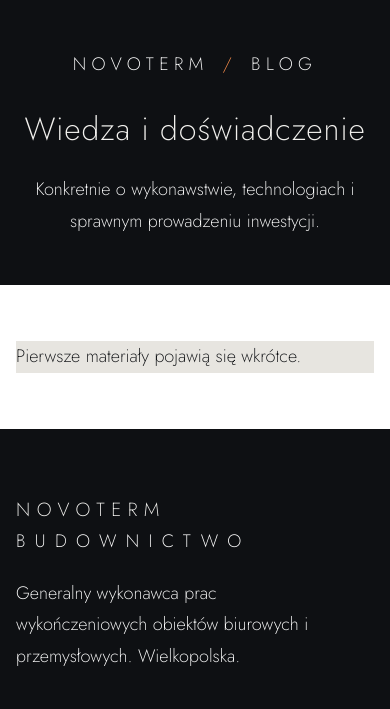
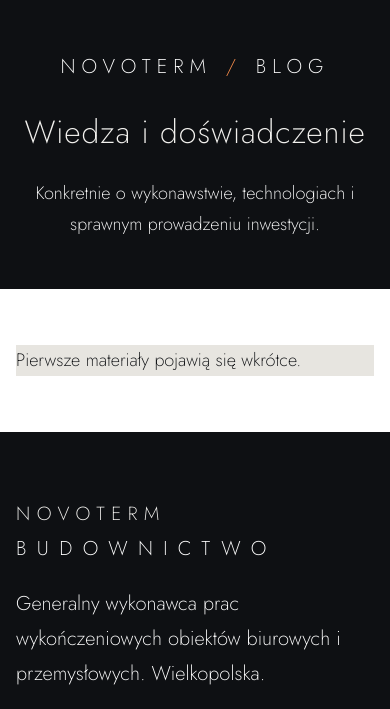
Before and after one commit to MateuszGurgul11/nowoterm, an Astro site in the folder apps/web/: page /blog in a window 390 px wide. Shown: the part 63-772 px from the top of the page. Built offline with nearby package versions, Linux system fonts and the light colour scheme; Astro itself is replaced by a stand-in of ours.

Commit message:
Change font size

```diff
--- a/apps/web/src/pages/blog/index.astro
+++ b/apps/web/src/pages/blog/index.astro
@@ -39,6 +39,6 @@
   .blog-card { min-height: 290px; padding: clamp(28px, 5vw, 58px); background: var(--bg); }
   .blog-card h2 { margin: 18px 0; font-size: clamp(24px, 3vw, 36px); }
   .blog-card p { color: var(--ink-soft); }
-  .blog-meta { color: var(--accent); font-size: 18px; letter-spacing: .12em; text-transform: uppercase; }
+  .blog-meta { color: var(--accent); font-size: 20px; letter-spacing: .12em; text-transform: uppercase; }
   @media (max-width: 700px) { .blog-grid { grid-template-columns: 1fr; } }
 </style>
--- a/apps/web/src/pages/kontakt.astro
+++ b/apps/web/src/pages/kontakt.astro
@@ -25,7 +25,7 @@
           </div>
           <div class="contact-line" data-reveal>
             <span class="cl-key">E-mail</span>
-            <a href="mailto:biuro@novoterm-budownictwo.pl" style="font-size: clamp(18px, 1.8vw, 22px)">biuro@novoterm-budownictwo.pl</a>
+            <a href="mailto:biuro@novoterm-budownictwo.pl" style="font-size: clamp(20px, 1.8vw, 22px)">biuro@novoterm-budownictwo.pl</a>
           </div>
           <div class="contact-line" data-reveal>
             <span class="cl-key">Adres</span>
--- a/apps/web/src/pages/realizacje/[slug].astro
+++ b/apps/web/src/pages/realizacje/[slug].astro
@@ -64,6 +64,6 @@
   .project-facts { padding-block: 30px; border-bottom: 1px solid var(--line); background: var(--bg-soft); }
   .project-facts .wrap { display: flex; gap: clamp(28px, 7vw, 90px); flex-wrap: wrap; }
   .project-facts div { display: grid; gap: 4px; }
-  .project-facts span { color: var(--muted); font-size: 18px; letter-spacing: .12em; text-transform: uppercase; }
+  .project-facts span { color: var(--muted); font-size: 20px; letter-spacing: .12em; text-transform: uppercase; }
   .project-facts strong { font-weight: 250; }
 </style>
--- a/apps/web/src/styles/global.css
+++ b/apps/web/src/styles/global.css
@@ -31,7 +31,7 @@
   background: var(--bg);
   color: var(--ink);
   font-family: var(--font);
-  font-size: 18px;
+  font-size: 20px;
   font-weight: 250;
   line-height: 1.75;
   -webkit-font-smoothing: antialiased;
@@ -50,7 +50,7 @@
 .wrap--narrow { width: min(860px, 100% - 2 * var(--pad)); margin-inline: auto; }
 
 .label {
-  font-size: 18px;
+  font-size: 20px;
   font-weight: 250;
   letter-spacing: 0.42em;
   text-transform: uppercase;
@@ -90,7 +90,7 @@
   align-items: center;
   gap: 14px;
   padding: 16px 38px;
-  font-size: 18px;
+  font-size: 20px;
   font-weight: 250;
   letter-spacing: 0.28em;
   text-transform: uppercase;
@@ -109,7 +109,7 @@
 
 .link-more {
   display: inline-flex; align-items: center; gap: 10px;
-  font-size: 18px; font-weight: 250; letter-spacing: 0.26em; text-transform: uppercase;
+  font-size: 20px; font-weight: 250; letter-spacing: 0.26em; text-transform: uppercase;
   color: var(--ink);
   padding-bottom: 6px;
   border-bottom: 1px solid var(--line);
@@ -153,11 +153,11 @@
   object-position: left center;
 }
 .brand .b-name { font-size: 21px; font-weight: 250; letter-spacing: 0.34em; text-transform: uppercase; }
-.brand .b-sub { font-size: 18px; font-weight: 250; letter-spacing: 0.52em; text-transform: uppercase; color: var(--dark-muted); margin-top: 3px; }
+.brand .b-sub { font-size: 20px; font-weight: 250; letter-spacing: 0.52em; text-transform: uppercase; color: var(--dark-muted); margin-top: 3px; }
 
 .nav { display: flex; align-items: center; gap: clamp(14px, 2vw, 34px); }
 .nav > a, .nav-drop > button {
-  font-size: 18px; font-weight: 250; letter-spacing: 0.22em; text-transform: none;
+  font-size: 20px; font-weight: 250; letter-spacing: 0.22em; text-transform: none;
   color: #fff;
   padding: 8px 0;
   border-bottom: 1px solid transparent;
@@ -176,7 +176,7 @@
 }
 .nav-drop-menu a {
   padding: 12px 24px;
-  font-size: 18px; font-weight: 250; letter-spacing: 0.18em; text-transform: none;
+  font-size: 20px; font-weight: 250; letter-spacing: 0.18em; text-transform: none;
   color: #fff;
   text-align: center;
   transition: color 0.2s, background 0.2s;
@@ -196,7 +196,7 @@
 }
 
 .header-tel {
-  font-size: 18px; font-weight: 250; letter-spacing: 0.12em;
+  font-size: 20px; font-weight: 250; letter-spacing: 0.12em;
   color: #fff;
   white-space: nowrap;
   transition: color 0.25s;
@@ -259,7 +259,7 @@
   position: absolute; top: calc(var(--header-h) + 26px); right: var(--pad);
   z-index: 2;
   max-width: 300px; text-align: right;
-  font-size: 18px; font-weight: 250; line-height: 1.7;
+  font-size: 20px; font-weight: 250; line-height: 1.7;
   color: #fff;
 }
 .hero-note b { color: var(--accent); font-weight: 400; }
@@ -328,7 +328,7 @@
   max-width: 44ch;
   line-height: 1.6;
 }
-blockquote.quote footer { font-size: 18px; font-style: normal; letter-spacing: 0.2em; text-transform: uppercase; color: var(--muted); margin-top: 18px; }
+blockquote.quote footer { font-size: 20px; font-style: normal; letter-spacing: 0.2em; text-transform: uppercase; color: var(--muted); margin-top: 18px; }
 
 /* ---------- oferta / filary ---------- */
 .pillars { display: grid; grid-template-columns: repeat(3, 1fr); gap: clamp(28px, 4vw, 56px); }
@@ -344,9 +344,9 @@
   transition: width 0.5s ease;
 }
 .pillar:hover::before { width: 64px; }
-.pillar-no { font-size: 18px; font-weight: 250; letter-spacing: 0.3em; color: var(--accent); }
+.pillar-no { font-size: 20px; font-weight: 250; letter-spacing: 0.3em; color: var(--accent); }
 .pillar h3 { font-size: 21px; font-weight: 250; letter-spacing: 0.04em; }
-.pillar p { font-size: 18px; color: var(--ink-soft); }
+.pillar p { font-size: 20px; color: var(--ink-soft); }
 .pillar .link-more { margin-top: 6px; justify-self: start; }
 
 /* ---------- pas liczb (dark) ---------- */
@@ -368,7 +368,7 @@
 }
 .stat-val .u { font-size: 0.42em; font-weight: 250; color: var(--accent-soft); margin-left: 6px; }
 .stat-key {
-  font-size: 18px; font-weight: 250; letter-spacing: 0.26em; text-transform: uppercase;
+  font-size: 20px; font-weight: 250; letter-spacing: 0.26em; text-transform: uppercase;
   color: var(--dark-muted); max-width: 22ch;
 }
 .stat::before { content: ""; width: 30px; height: 1px; background: var(--accent); margin-bottom: 6px; }
@@ -376,7 +376,7 @@
 /* ---------- o nas / two-col ---------- */
 .two-col { display: grid; grid-template-columns: 1fr 1fr; gap: clamp(48px, 7vw, 110px); align-items: start; }
 .two-col .col-head { display: grid; gap: 22px; }
-.two-col .col-body { display: grid; gap: 22px; font-size: 18px; color: var(--ink-soft); }
+.two-col .col-body { display: grid; gap: 22px; font-size: 20px; color: var(--ink-soft); }
 .two-col .col-body .btn { justify-self: start; margin-top: 10px; }
 
 /* ---------- media placeholders ---------- */
@@ -388,7 +388,7 @@
   place-items: center;
 }
 .media-ph span {
-  font-size: 18px;
+  font-size: 20px;
   letter-spacing: 0.2em;
   text-transform: uppercase;
   color: var(--ink);
@@ -399,13 +399,13 @@
 .values { display: grid; grid-template-columns: repeat(3, 1fr); gap: clamp(36px, 5vw, 64px) clamp(32px, 4vw, 64px); }
 .value { display: grid; gap: 14px; align-content: start; text-align: center; justify-items: center; }
 .value::before { content: ""; width: 34px; height: 1px; background: var(--accent); margin-bottom: 8px; }
-.value h3 { font-size: 18px; font-weight: 250; letter-spacing: 0.1em; text-transform: uppercase; }
-.value p { font-size: 18px; color: var(--ink-soft); max-width: 34ch; }
+.value h3 { font-size: 20px; font-weight: 250; letter-spacing: 0.1em; text-transform: uppercase; }
+.value p { font-size: 20px; color: var(--ink-soft); max-width: 34ch; }
 
 /* ---------- realizacje ---------- */
 .filters { display: flex; flex-wrap: wrap; gap: 8px 28px; justify-content: center; }
 .filter {
-  font-size: 18px; font-weight: 250; letter-spacing: 0.24em; text-transform: uppercase;
+  font-size: 20px; font-weight: 250; letter-spacing: 0.24em; text-transform: uppercase;
   color: var(--muted);
   padding: 8px 2px;
   border-bottom: 1px solid transparent;
@@ -430,9 +430,9 @@
 .work:hover .work-media svg,
 .work:hover .work-media img { transform: scale(1.05); }
 .work-body { padding: 22px 4px 0; display: grid; gap: 7px; }
-.work-cat { font-size: 18px; font-weight: 250; letter-spacing: 0.3em; text-transform: uppercase; color: var(--accent); }
+.work-cat { font-size: 20px; font-weight: 250; letter-spacing: 0.3em; text-transform: uppercase; color: var(--accent); }
 .work h3 { font-size: 18.5px; font-weight: 250; line-height: 1.35; }
-.work-meta { font-size: 18px; color: var(--muted); display: flex; gap: 8px; flex-wrap: wrap; }
+.work-meta { font-size: 20px; color: var(--muted); display: flex; gap: 8px; flex-wrap: wrap; }
 .work-meta span + span::before { content: "Â·"; margin-right: 8px; color: var(--line); }
 
 /* ---------- proces ---------- */
@@ -444,8 +444,8 @@
   color: var(--accent);
   line-height: 1;
 }
-.step h3 { font-size: 18px; font-weight: 250; letter-spacing: 0.14em; text-transform: uppercase; }
-.step p { font-size: 18px; color: var(--ink-soft); max-width: 30ch; }
+.step h3 { font-size: 20px; font-weight: 250; letter-spacing: 0.14em; text-transform: uppercase; }
+.step p { font-size: 20px; color: var(--ink-soft); max-width: 30ch; }
 
 /* ---------- listy zakresu ---------- */
 .scope-list { display: grid; }
@@ -455,31 +455,31 @@
   border-bottom: 1px solid var(--line);
 }
 .scope-item:first-child { border-top: 1px solid var(--line); }
-.scope-item .no { font-size: 18px; font-weight: 250; color: var(--muted); letter-spacing: 0.1em; }
-.scope-item .name { font-size: 18px; font-weight: 250; }
-.scope-item .tag { font-size: 18px; font-weight: 250; letter-spacing: 0.28em; text-transform: uppercase; color: var(--accent); }
+.scope-item .no { font-size: 20px; font-weight: 250; color: var(--muted); letter-spacing: 0.1em; }
+.scope-item .name { font-size: 20px; font-weight: 250; }
+.scope-item .tag { font-size: 20px; font-weight: 250; letter-spacing: 0.28em; text-transform: uppercase; color: var(--accent); }
 
 .check-list { display: grid; gap: 18px; }
 .check-list li {
   display: grid; grid-template-columns: 26px 1fr; gap: 16px; align-items: baseline;
-  font-size: 18px; color: var(--ink-soft);
+  font-size: 20px; color: var(--ink-soft);
 }
 .check-list li::before { content: ""; width: 18px; height: 1px; background: var(--accent); align-self: center; }
 .check-list b { color: var(--ink); font-weight: 250; }
 
 /* ---------- tabela specyfikacji ---------- */
-.spec-table { width: 100%; border-collapse: collapse; font-size: 18px; }
+.spec-table { width: 100%; border-collapse: collapse; font-size: 20px; }
 .spec-table th, .spec-table td { text-align: left; padding: 20px 6px; border-bottom: 1px solid var(--line); vertical-align: top; }
 .spec-table tr:first-child th, .spec-table tr:first-child td { border-top: 1px solid var(--line); }
-.spec-table th { font-size: 18px; letter-spacing: 0.26em; text-transform: uppercase; color: var(--muted); width: 240px; font-weight: 250; }
+.spec-table th { font-size: 20px; letter-spacing: 0.26em; text-transform: uppercase; color: var(--muted); width: 240px; font-weight: 250; }
 .spec-table td { color: var(--ink-soft); font-weight: 250; }
 
 /* ---------- info-cards (minimalne) ---------- */
 .info-cards { display: grid; grid-template-columns: repeat(2, 1fr); gap: clamp(32px, 4vw, 56px); }
 .info-card { display: grid; gap: 12px; align-content: start; padding-top: 26px; border-top: 1px solid var(--line); }
-.info-card .ic-label { font-size: 18px; font-weight: 250; letter-spacing: 0.3em; text-transform: uppercase; color: var(--accent); }
+.info-card .ic-label { font-size: 20px; font-weight: 250; letter-spacing: 0.3em; text-transform: uppercase; color: var(--accent); }
 .info-card h3 { font-size: 19px; font-weight: 250; }
-.info-card p { font-size: 18px; color: var(--ink-soft); }
+.info-card p { font-size: 20px; color: var(--ink-soft); }
 
 /* ---------- CTA ---------- */
 .cta-band {
@@ -500,7 +500,7 @@
   text-align: center;
 }
 .page-hero .crumbs {
-  font-size: 18px; font-weight: 250; letter-spacing: 0.3em; text-transform: uppercase;
+  font-size: 20px; font-weight: 250; letter-spacing: 0.3em; text-transform: uppercase;
   color: var(--dark-muted);
   display: flex; justify-content: center; gap: 14px; flex-wrap: wrap;
   margin-bottom: 30px;
@@ -515,23 +515,23 @@
 .contact-grid { display: grid; grid-template-columns: 0.85fr 1.15fr; gap: clamp(48px, 7vw, 110px); }
 .contact-info { display: grid; gap: 38px; align-content: start; }
 .contact-line { display: grid; gap: 8px; }
-.contact-line .cl-key { font-size: 18px; font-weight: 250; letter-spacing: 0.32em; text-transform: uppercase; color: var(--accent); }
+.contact-line .cl-key { font-size: 20px; font-weight: 250; letter-spacing: 0.32em; text-transform: uppercase; color: var(--accent); }
 .contact-line a, .contact-line span { font-size: clamp(20px, 2vw, 26px); font-weight: 250; letter-spacing: 0.02em; }
 .contact-line a:hover { color: var(--accent); }
-.contact-line small { color: var(--muted); font-size: 18px; }
+.contact-line small { color: var(--muted); font-size: 20px; }
 
 .form { display: grid; gap: 26px; }
 .form-row { display: grid; grid-template-columns: 1fr 1fr; gap: 26px; }
 .field { display: grid; gap: 10px; }
 .field label {
-  font-size: 18px; font-weight: 250; letter-spacing: 0.3em; text-transform: uppercase; color: var(--muted);
+  font-size: 20px; font-weight: 250; letter-spacing: 0.3em; text-transform: uppercase; color: var(--muted);
 }
 .field label .req { color: var(--accent); }
 .field input, .field select, .field textarea {
   background: transparent;
   border: 0; border-bottom: 1px solid var(--line);
   color: var(--ink);
-  font: inherit; font-size: 18px; font-weight: 250;
+  font: inherit; font-size: 20px; font-weight: 250;
   padding: 10px 2px 12px;
   transition: border-color 0.25s;
   border-radius: 0;
@@ -540,10 +540,10 @@
 .field select { appearance: none; background-image: linear-gradient(45deg, transparent 50%, var(--muted) 50%), linear-gradient(135deg, var(--muted) 50%, transparent 50%); background-position: calc(100% - 16px) 55%, calc(100% - 10px) 55%; background-size: 6px 6px; background-repeat: no-repeat; }
 .field textarea { min-height: 120px; resize: vertical; }
 .field input:focus, .field select:focus, .field textarea:focus { outline: none; border-color: var(--accent); }
-.form-note { font-size: 18px; color: var(--muted); }
+.form-note { font-size: 20px; color: var(--muted); }
 .form-success {
   border: 1px solid var(--accent);
-  padding: 20px 24px; font-size: 18px; color: var(--ink-soft);
+  padding: 20px 24px; font-size: 20px; color: var(--ink-soft);
   display: none;
 }
 .form-success.is-visible { display: block; }
@@ -555,20 +555,20 @@
   display: grid; grid-template-columns: 1.5fr 1fr 1fr 1.2fr; gap: 48px;
   padding-block: clamp(64px, 8vw, 110px);
 }
-.footer h4 { font-size: 18px; font-weight: 250; letter-spacing: 0.34em; text-transform: uppercase; color: var(--dark-muted); margin-bottom: 22px; }
-.footer a { color: var(--dark-muted); transition: color 0.25s; font-size: 18px; font-weight: 250; }
+.footer h4 { font-size: 20px; font-weight: 250; letter-spacing: 0.34em; text-transform: uppercase; color: var(--dark-muted); margin-bottom: 22px; }
+.footer a { color: var(--dark-muted); transition: color 0.25s; font-size: 20px; font-weight: 250; }
 .footer a:hover { color: var(--dark-text); }
 .footer li { margin-bottom: 12px; }
 .footer-brand .b-name { font-size: 19px; font-weight: 250; letter-spacing: 0.34em; text-transform: uppercase; }
-.footer-brand .b-sub { font-size: 18px; letter-spacing: 0.52em; text-transform: uppercase; color: var(--dark-muted); margin-top: 4px; }
-.footer-brand p { color: var(--dark-muted); font-size: 18px; max-width: 32ch; margin-top: 20px; font-weight: 250; }
-.footer-contact li { font-size: 18px; color: var(--dark-muted); font-weight: 250; }
-.footer-contact b { color: var(--dark-text); font-weight: 250; font-size: 18px; letter-spacing: 0.04em; }
+.footer-brand .b-sub { font-size: 20px; letter-spacing: 0.52em; text-transform: uppercase; color: var(--dark-muted); margin-top: 4px; }
+.footer-brand p { color: var(--dark-muted); font-size: 20px; max-width: 32ch; margin-top: 20px; font-weight: 250; }
+.footer-contact li { font-size: 20px; color: var(--dark-muted); font-weight: 250; }
+.footer-contact b { color: var(--dark-text); font-weight: 250; font-size: 20px; letter-spacing: 0.04em; }
 .footer-bottom {
   border-top: 1px solid rgba(255, 255, 255, 0.08);
   padding-block: 26px;
   display: flex; flex-wrap: wrap; justify-content: space-between; gap: 12px;
-  font-size: 18px; letter-spacing: 0.08em; color: var(--dark-muted); font-weight: 250;
+  font-size: 20px; letter-spacing: 0.08em; color: var(--dark-muted); font-weight: 250;
 }
 
 /* ---------- reveal (GSAP) ---------- */
@@ -602,7 +602,7 @@
     opacity: 0; visibility: hidden; transition: opacity 0.3s, visibility 0.3s;
   }
   body.nav-open .nav { opacity: 1; visibility: visible; }
-  .nav > a, .nav-drop > button { font-size: 18px; letter-spacing: 0.2em; }
+  .nav > a, .nav-drop > button { font-size: 20px; letter-spacing: 0.2em; }
   .nav-drop { display: grid; justify-items: center; }
   .nav-drop-menu {
     position: static; transform: none; opacity: 1; visibility: visible;
@@ -612,7 +612,7 @@
   .nav-drop:hover .nav-drop-menu,
   .nav-drop:focus-within .nav-drop-menu { transform: none; }
   .nav-drop.is-open .nav-drop-menu { display: grid; }
-  .nav-drop-menu a { font-size: 18px; padding: 9px 0; }
+  .nav-drop-menu a { font-size: 20px; padding: 9px 0; }
   .nav-toggle { display: block; }
 }
 
```
